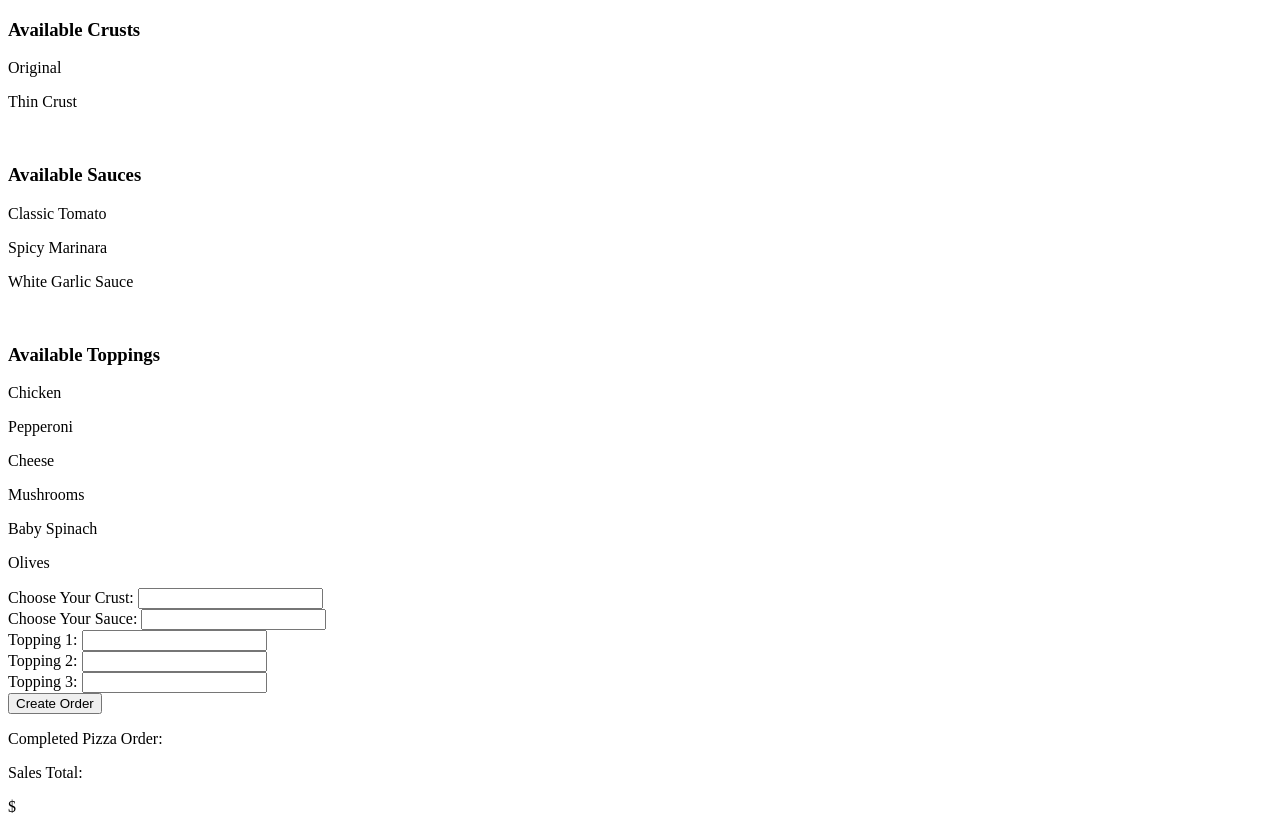
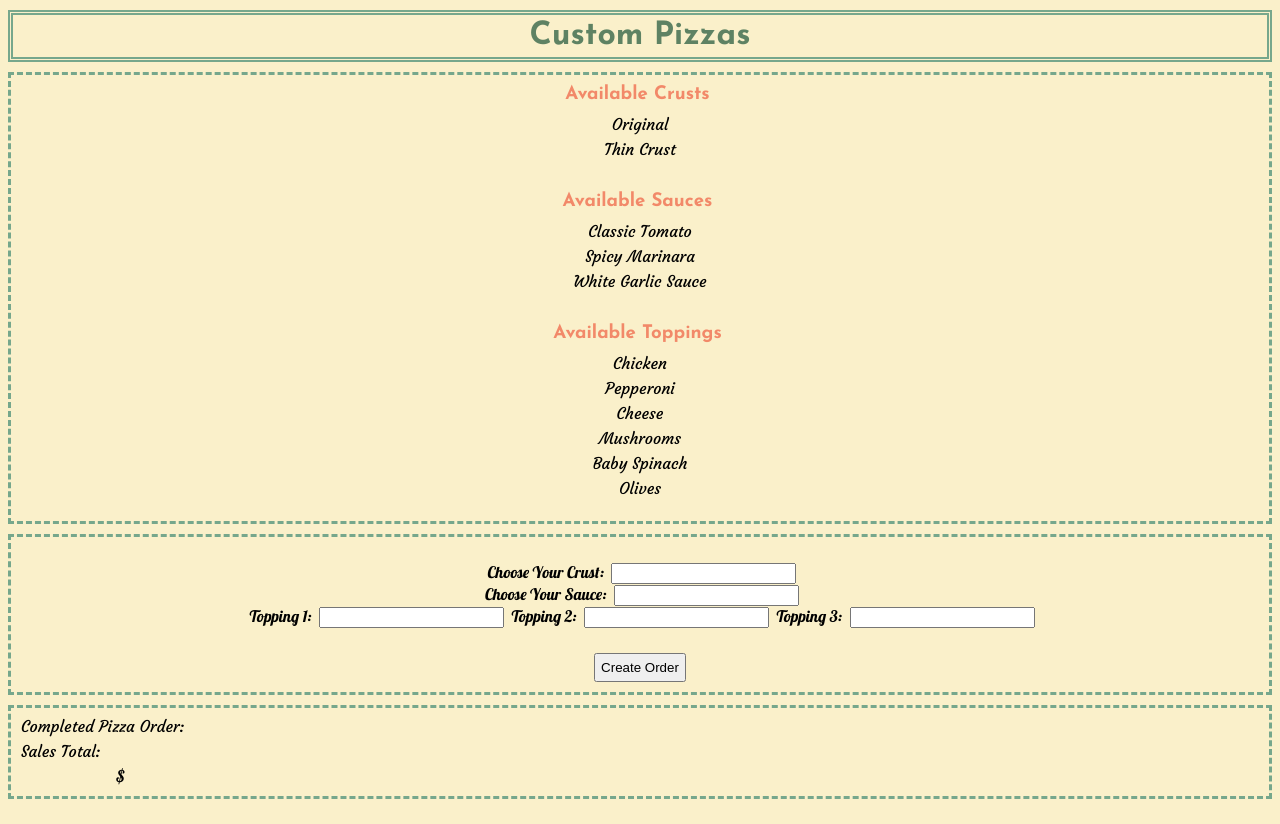
Before and after one commit to fjordlings605/CS-finalProject, a plain HTML site: page index.html in a window 1280 px wide. Drawn offline with Linux system fonts and the light colour scheme.

Commit message:
Added CS functionality, completed base working files

```diff
--- a/index.html
+++ b/index.html
@@ -4,9 +4,16 @@
         <meta charset="utf-8">
         <link rel="stylesheet" href="style.css">
         <title>Lesson 10 Final</title>
+        <link rel="preconnect" href="https://fonts.googleapis.com">
+        <link rel="preconnect" href="https://fonts.gstatic.com" crossorigin>
+        <link href="https://fonts.googleapis.com/css2?family=Courgette&family=Josefin+Sans:ital,wght@0,100;0,200;0,300;0,400;0,500;0,600;0,700;1,100;1,200;1,300;1,400;1,500;1,600;1,700&family=Lobster&display=swap" rel="stylesheet">
+
     </head>
+
     <body>
+        <h1>Custom Pizzas</h1>
         <div class="createOrder">
+            <div id="float">
                 <h3>Available Crusts</h3>
                 <p>Original</p>
                 <p>Thin Crust</p><br>
@@ -15,30 +22,30 @@
                 <p>Classic Tomato</p>
                 <p>Spicy Marinara</p>
                 <p>White Garlic Sauce</p><br>
-
+            </div>
             <h3>Available Toppings</h3>
             <p>Chicken</p>
             <p>Pepperoni</p>
             <p>Cheese</p>
             <p>Mushrooms</p>
             <p>Baby Spinach</p>
-            <p>Olives</p>
+            <p>Olives</p><br>
         </div>
         <div class="form">
             <form>
-                <label for="crust">Choose Your Crust:</label>
+                <br><label for="crust">Choose Your Crust:  </label>
                 <input type="text" id="crust"><br>
                 <label for="sauce">Choose Your Sauce:</label>
                 <input type="text" id="sauce"><br>
                 <label>Topping 1:</label>
-                <input type="text" id="top1"><br>
+                <input type="text" id="top1">
                 <label>Topping 2:</label>
-                <input type="text" id="top2"><br>
+                <input type="text" id="top2">
                 <label>Topping 3:</label>
-                <input type="text" id="top3"><br>
-            </form>
+                <input type="text" id="top3">
+            </form> <br>
+            <button id="btn">Create Order</button>
         </div>
-        <button id="btn">Create Order</button>
 
         <div id="order">
             <p>Completed Pizza Order:</p>
@@ -50,4 +57,5 @@
 
         <script src="script.js"></script>
     </body>
+
 </html>
--- a/style.css
+++ b/style.css
@@ -0,0 +1,78 @@
+/*
+font-family: 'Courgette', cursive;
+font-family: 'Josefin Sans', sans-serif;
+font-family: 'Lobster', cursive;
+*/
+/* color pallette
+lemon chiffon - FAF0CA
+jasmine - F6DB79
+coral - F28969
+cambridge blue - 76A78C
+reseda green - 5E8263  */
+body {
+    background-color: #FAF0CA;
+}
+
+h1 {
+    text-align: center;
+    font-family: 'Josefin Sans', sans-serif;
+    color: #5e8263;
+    border: 5px double #76a78c;
+    margin: 10px 0px;
+    padding: 5px;
+}
+h3 {
+    font-family: 'Josefin Sans', sans-serif;
+    color: #f28969;
+    margin:10px 10px 10px 5px;
+}
+p {
+    font-family: 'Courgette', cursive;
+    margin:5px;
+}
+/*#float {
+    float:left;
+    padding: 0px 100px;
+}*/
+.createOrder {
+    text-align:center;
+    border: 3px dashed #76a78c;
+}
+#btn:hover {
+    background-color: #76a78c;
+    color: #f6d879;
+}
+.form {
+    margin:10px 0px;
+    padding: 5px;
+    text-align: center;
+    font-family: 'Lobster', cursive;
+    border: 3px dashed #76a78c;
+}
+.form label{
+    padding: 2px;
+    margin:2px;
+}
+#order{
+    text-align: left;
+    border: 3px dashed #76a78c;
+    padding: 3px 5px 10px 5px;
+}
+#order div{
+    padding: 0px 100px;
+    font-family: 'Lobster', cursive;
+}
+#top1 {
+    display:inline;
+}
+#top2 {
+    display: inline;
+}
+#top3 {
+    display:inline;
+}
+
+#btn {
+    margin: 5px;
+    padding: 5px;
+}
```
Lines whose indentation alone changed are shown as unchanged.
